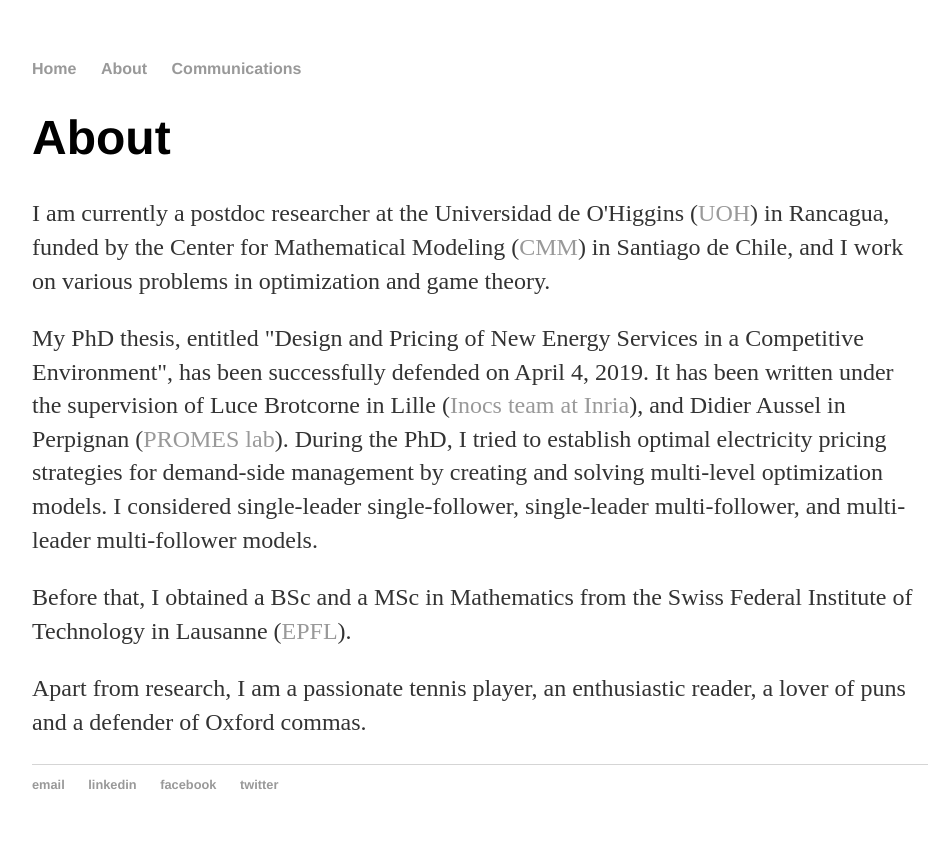
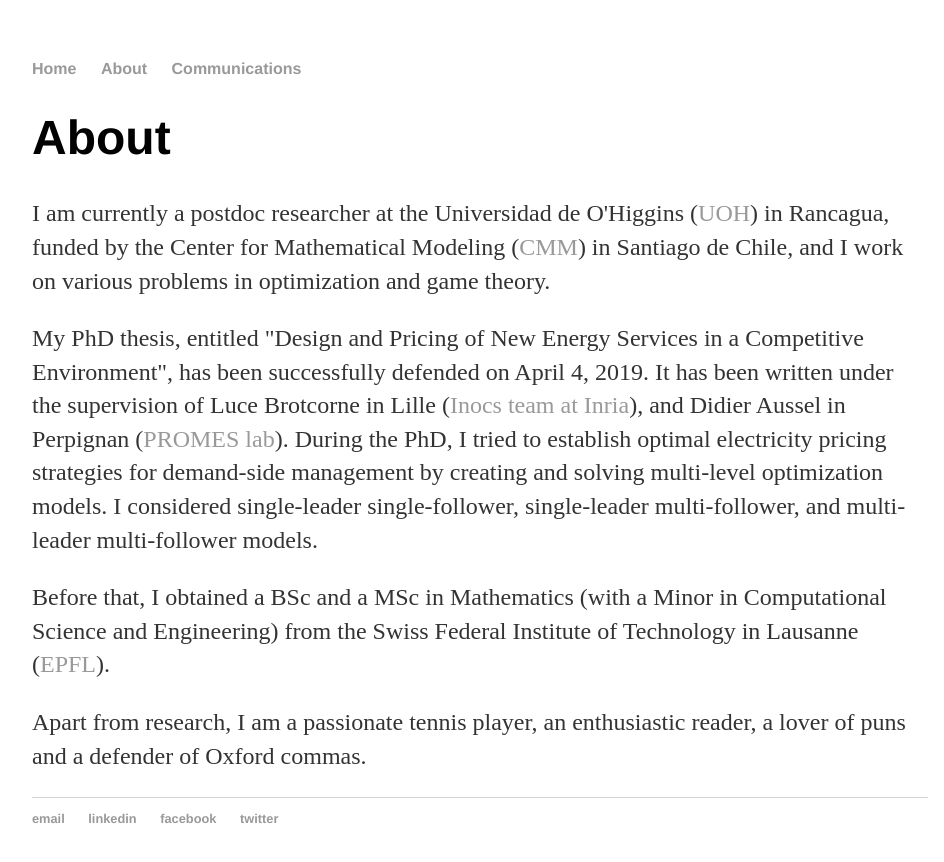
Before and after one commit to l-vn/l-vn.github.io, a Jekyll site: the page built from about.html, in a window 1280 px wide. Shown: the top 862 px of the page, without its empty margins (160-1104 px from the left). Built offline with Jekyll 4.4.1, drawn with Linux system fonts in a browser that asks for light colours.

Commit message:
Link update

```diff
--- a/about.html
+++ b/about.html
@@ -5,13 +5,13 @@
 <div class="blurb">
 	<h1>About</h1>
 	<p>
-		I am currently a postdoc researcher at the Universidad de O'Higgins (<a href="https://www.uoh.cl" target="_blank">UOH</a>) in Rancagua, funded by the Center for Mathematical Modeling (<a href="https://www.cmm.uchile.cl">CMM</a>) in Santiago de Chile, and I work on various problems in optimization and game theory.
+		I am currently a postdoc researcher at the Universidad de O'Higgins (<a href="https://www.uoh.cl" target="_blank">UOH</a>) in Rancagua, funded by the Center for Mathematical Modeling (<a href="https://www.cmm.uchile.cl" target="_blank">CMM</a>) in Santiago de Chile, and I work on various problems in optimization and game theory.
 	</p>
 	<p>
 		My PhD thesis, entitled "Design and Pricing of New Energy Services in a Competitive Environment", has been successfully defended on April 4, 2019. It has been written under the supervision of Luce Brotcorne in Lille (<a href="https://team.inria.fr/inocs/" target="_blank">Inocs team at Inria</a>), and Didier Aussel in Perpignan (<a href="https://www.promes.cnrs.fr/" target="_blank">PROMES lab</a>). During the PhD, I tried to establish optimal electricity pricing strategies for demand-side management by creating and solving multi-level optimization models. I considered single-leader single-follower, single-leader multi-follower, and multi-leader multi-follower models.
 	</p>
 	<p>
-		Before that, I obtained a BSc and a MSc in Mathematics from the Swiss Federal Institute of Technology in Lausanne (<a href="https://www.epfl.ch/" target="_blank">EPFL</a>).
+		Before that, I obtained a BSc and a MSc in Mathematics (with a Minor in Computational Science and Engineering) from the Swiss Federal Institute of Technology in Lausanne (<a href="https://www.epfl.ch/" target="_blank">EPFL</a>).
 	</p>
 	<!--
 	<p>
--- a/communications.html
+++ b/communications.html
@@ -10,7 +10,7 @@
 			<i>A Multi-Leader-Follower Game for Energy Demand-Side Management</i>, with D. Aussel and S. Lepaul, submitted, April 2019
 		</li>
 		<li>
-			<a href="https://www.sciencedirect.com/science/article/abs/pii/S0377221719302279 target="_blank"><i>A Trilevel Model for Best Response in Energy Demand-Side Management</i></a>, with D. Aussel, L. Brotcorne and S. Lepaul, accepted in EJOR, 2019
+			<a href="https://www.sciencedirect.com/science/article/abs/pii/S0377221719302279" target="_blank"><i>A Trilevel Model for Best Response in Energy Demand-Side Management</i></a>, with D. Aussel, L. Brotcorne and S. Lepaul, accepted in EJOR, 2019
 		</li>
 	</ul>
 	<h2>Conferences</h2>
--- a/index.html
+++ b/index.html
@@ -8,6 +8,6 @@
 	</h1>
 	<img src="images/lvn.jpg" alt="Me" title="Yep, that's me!" width="400"/>
 	<p>
-		Hi there! I'm a postdoc researcher at <a href="https://www.uoh.cl">UOH</a> and <a href="https://www.cmm.uchile.cl">CMM</a> in Chile, happily working on various optimization problems. <a href=/about">Read more about my life...</a>
+		Hi there! I'm a postdoc researcher at <a href="https://www.uoh.cl" target="_blank">UOH</a> and <a href="https://www.cmm.uchile.cl" target="_blank">CMM</a> in Chile, happily working on various optimization problems. <a href="/about">Read more about my life...</a>
 	</p>
 </div><!-- /.blurb -->
```
